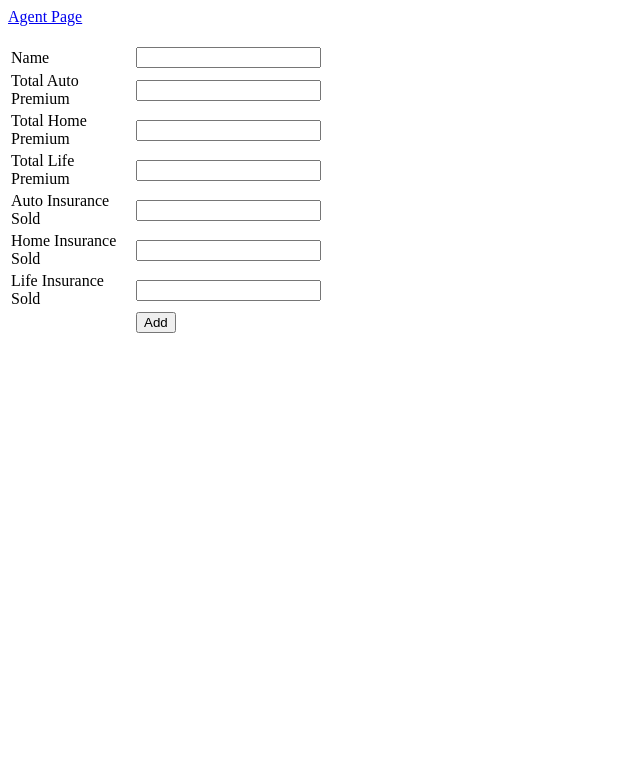
After one commit to Nanerrr/databasesystems, a PHP site: page /add_agent.html in a window 1280 px wide. The commit adds this page. Shown: the top 783 px of the page, without its empty margins (0-640 px from the left). Run offline with PHP 8.4, Linux system fonts and the light colour scheme.

Commit message:
add agents

```diff
--- /dev/null
+++ b/add_agent.html
@@ -0,0 +1,47 @@
+<html>
+<head>
+	<title>Add Agent</title>
+</head>
+
+<body>
+	<a href="agent.php">Agent Page</a>
+	<br/><br/>
+
+	<form action="add_agent.php" method="post" name="form1">
+		<table width="25%" border="0">
+			<tr>
+				<td>Name</td>
+				<td><input type="text" name="name"></td>
+			</tr>
+			<tr>
+				<td>Total Auto Premium</td>
+				<td><input type="text" name="total_auto_prem"></td>
+			</tr>
+			<tr>
+				<td>Total Home Premium</td>
+				<td><input type="text" name="total_home_prem"></td>
+			</tr>
+			<tr>
+				<td>Total Life Premium</td>
+				<td><input type="text" name="total_life_prem"></td>
+			</tr>
+			<tr>
+				<td>Auto Insurance Sold</td>
+				<td><input type="text" name="auto_insur_sold"></td>
+			</tr>
+			<tr>
+				<td>Home Insurance Sold</td>
+				<td><input type="text" name="home_insur_sold"></td>
+			</tr>
+			<tr>
+				<td>Life Insurance Sold</td>
+				<td><input type="text" name="life_insur_sold"></td>
+			</tr>
+			<tr>
+				<td></td>
+				<td><input type="submit" name="Submit" value="Add"></td>
+			</tr>
+		</table>
+	</form>
+</body>
+</html>
```
Also changed, not shown: add.php (deleted, +0 -46 lines), add_agent.php (added, +24 -0 lines), agent.php (+37 -0 lines).
